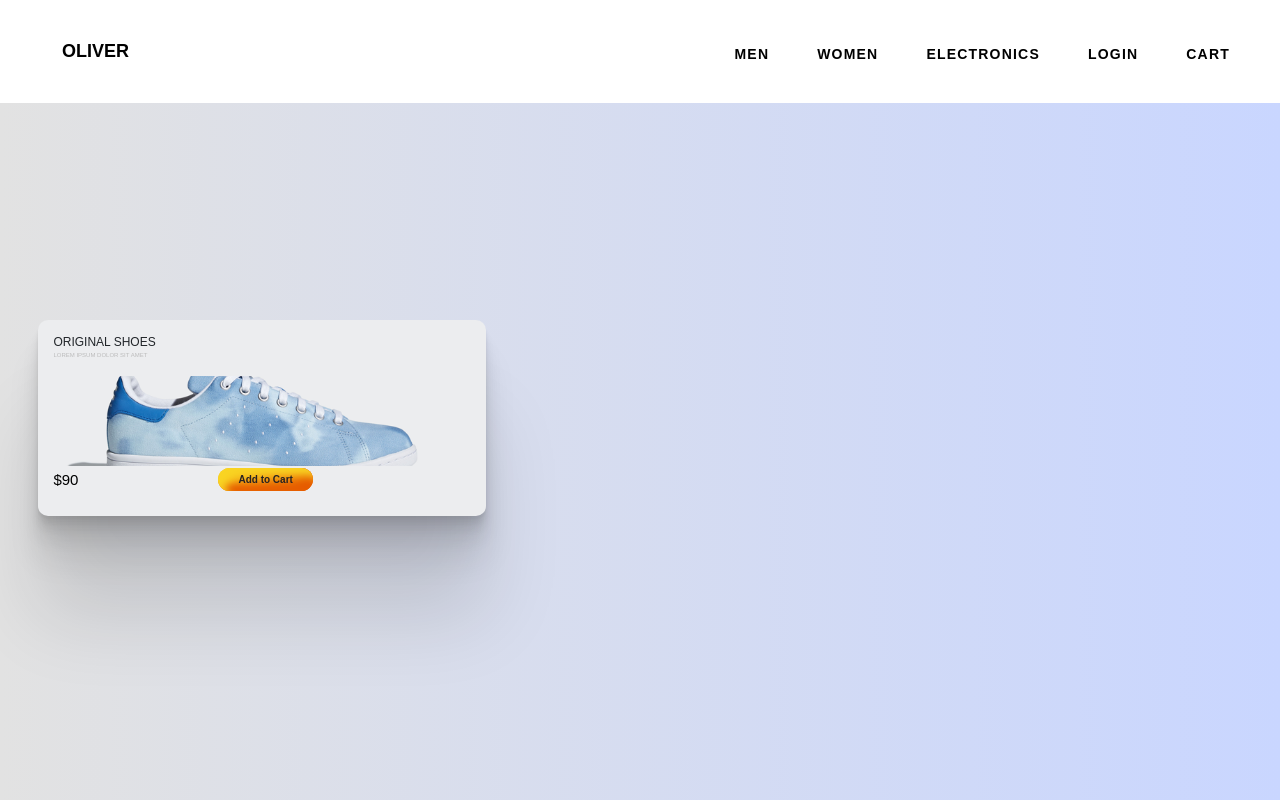
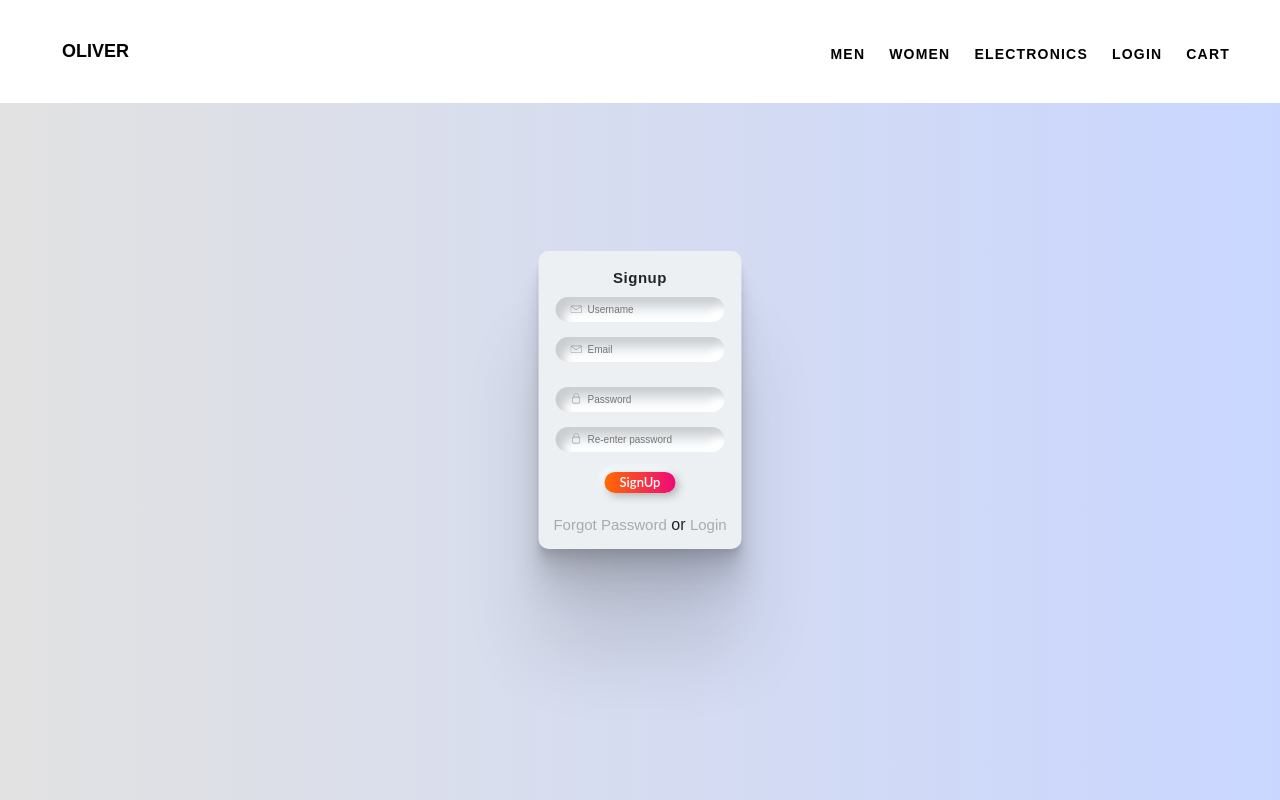
Before and after one commit to attainu/Nitish-Pravuranjan-Ecommerce-Website-au4, a React (Create React App) app in the folder frontend/: page / in a window 1280 px wide. Built offline with nearby package versions, Linux system fonts and the light colour scheme.

Commit message:
Added Links to FrontEnd

```diff
--- a/frontend/package.json
+++ b/frontend/package.json
@@ -11,6 +11,7 @@
     "react-bootstrap": "^1.0.0",
     "react-dom": "^16.13.1",
     "react-icons": "^3.9.0",
+    "react-router-dom": "^5.1.2",
     "react-scripts": "3.4.1"
   },
   "scripts": {
--- a/frontend/src/App.js
+++ b/frontend/src/App.js
@@ -1,24 +1,24 @@
-import React, { Component, Fragment } from 'react';
+import React, { Fragment } from 'react';
 import Signup from './components/signup/Signup';
 import Login from './components/signup/Login';
 import Navbar from './components/navbar/Navbar.js';
-import Container from './components/container/Container.js';
-
+import Container from './components/container/Product.js';
+import { BrowserRouter as Router, Route, Switch } from 'react-router-dom';
 import './App.css';
 
-
-
-class App extends Component {
-  render() {
-    return (
-      <Fragment>
+function App() {
+  return (
+    <Fragment>
+      <Router>
         <Navbar />
-        {/* <Signup /> */}
-        {/* <Login /> */}
-        <Container />
-      </Fragment>
-    )
-  }
+        <Switch>
+          <Route exact path='/' component={Signup} />
+          <Route path='/login' component={Login} />
+          <Route path='/products' component={Container} />
+        </Switch>
+      </Router>
+    </Fragment>
+  );
 }
 
 export default App;
--- a/frontend/src/components/Css/Navbar.css
+++ b/frontend/src/components/Css/Navbar.css
@@ -1,11 +1,9 @@
-
 nav {
   padding: 10px;
   background-color: #fff;
   width: 100%;
   height: auto;
   z-index: 300;
-
 }
 
 .brand {
@@ -42,7 +40,7 @@ nav ul li:last-child {
   margin-right: 24px;
 }
 
-nav ul li a {
+nav ul li {
   display: inline-block;
   outline: none;
   color: #000;
@@ -53,11 +51,9 @@ nav ul li a {
   font-weight: 700;
 }
 
-
 @media screen and (max-width: 864px) {
-
   .brand {
-            padding: 1px ;
+    padding: 1px;
   }
 
   .nav-wrapper {
@@ -85,6 +81,7 @@ nav ul li a {
     width: 100%;
     text-align: center;
     margin-bottom: 10px;
+    text-decoration: none;
   }
 
   .nav-wrapper ul li:nth-child(1) a {
@@ -110,13 +107,14 @@ nav ul li a {
     margin-left: 0;
   }
 
-      .nav-wrapper ul li a {
+  .nav-wrapper ul a {
     padding: 10px 24px;
     opacity: 0;
     color: #000;
     font-size: 14px;
     font-weight: 600;
     letter-spacing: 1.2px;
+    text-decoration: none;
     transform: translateX(-20px);
     transition: all 0.2s ease;
   }
--- a/frontend/src/components/Css/Signup.css
+++ b/frontend/src/components/Css/Signup.css
@@ -1,6 +1,5 @@
-
 .login-div {
-        min-width:auto;
+  min-width: auto;
   min-height: auto;
   padding: 15px 12px 12px 12px;
   border-radius: 10px;
@@ -8,13 +7,10 @@
   position: absolute;
   left: 50%;
   top: 50%;
-        transform: translate(-50%,-50%);
-        box-shadow:
-        0 2.8px 2.2px rgba(0, 0, 0, 0.034),
-        0 6.7px 5.3px rgba(0, 0, 0, 0.048),
-        0 12.5px 10px rgba(0, 0, 0, 0.06),
-        0 22.3px 17.9px rgba(0, 0, 0, 0.072),
-        0 41.8px 33.4px rgba(0, 0, 0, 0.086),
+  transform: translate(-50%, -50%);
+  box-shadow: 0 2.8px 2.2px rgba(0, 0, 0, 0.034),
+    0 6.7px 5.3px rgba(0, 0, 0, 0.048), 0 12.5px 10px rgba(0, 0, 0, 0.06),
+    0 22.3px 17.9px rgba(0, 0, 0, 0.072), 0 41.8px 33.4px rgba(0, 0, 0, 0.086),
     0 100px 80px rgba(0, 0, 0, 0.12);
 }
 
@@ -31,17 +27,18 @@
 }
 .fields input {
   border: none;
-        outline:none;
+  outline: none;
   background: none;
   font-size: 15px;
   color: #555;
-        padding:18px 18px 18px 18px;
+  padding: 18px 18px 18px 18px;
 }
-      .username, .password {
+.username,
+.password,
+.email {
   margin-bottom: 25px;
   border-radius: 30px;
-        box-shadow: inset 8px 8px 8px #cbced1,
-                    inset -8px -8px 8px #ffffff;
+  box-shadow: inset 8px 8px 8px #cbced1, inset -8px -8px 8px #ffffff;
 }
 .fields svg {
   height: 20px;
@@ -49,39 +46,58 @@
 }
 .signin-button {
   outline: none;
-        border:none;
+  border: none;
   cursor: pointer;
-        width:35%;
+  width: 35%;
   height: auto;
-        padding:6px 6px 6px 6px;
+  padding: 6px 6px 6px 6px;
   border-radius: 100px;
   font-size: 20px;
   font-weight: 700;
   font-family: 'Lato', sans-serif;
-        color:#fff;
+  color: #fff;
   text-align: center;
-        background: #ee0979;  /* fallback for old browsers */
-        background: -webkit-linear-gradient(to right, #ff6a00, #ee0979);  /* Chrome 10-25, Safari 5.1-6 */
-        background: linear-gradient(to right, #ff6a00, #ee0979); /* W3C, IE 10+/ Edge, Firefox 16+, Chrome 26+, Opera 12+, Safari 7+ */
-        box-shadow: 3px 3px 8px #b1b1b1,
-                    -3px -3px 8px #ffffff;
+  background: #ee0979; /* fallback for old browsers */
+  background: -webkit-linear-gradient(
+    to right,
+    #ff6a00,
+    #ee0979
+  ); /* Chrome 10-25, Safari 5.1-6 */
+  background: linear-gradient(
+    to right,
+    #ff6a00,
+    #ee0979
+  ); /* W3C, IE 10+/ Edge, Firefox 16+, Chrome 26+, Opera 12+, Safari 7+ */
+  box-shadow: 3px 3px 8px #b1b1b1, -3px -3px 8px #ffffff;
   transition: 0.5s;
   display: block;
   margin: 0 auto;
-
 }
 .signin-button:hover {
-        background: #FF512F;  /* fallback for old browsers */
-        background: -webkit-linear-gradient(to right, #DD2476, #FF512F);  /* Chrome 10-25, Safari 5.1-6 */
-        background: linear-gradient(to right, #DD2476, #FF512F); /* W3C, IE 10+/ Edge, Firefox 16+, Chrome 26+, Opera 12+, Safari 7+ */
-
-
+  background: #ff512f; /* fallback for old browsers */
+  background: -webkit-linear-gradient(
+    to right,
+    #dd2476,
+    #ff512f
+  ); /* Chrome 10-25, Safari 5.1-6 */
+  background: linear-gradient(
+    to right,
+    #dd2476,
+    #ff512f
+  ); /* W3C, IE 10+/ Edge, Firefox 16+, Chrome 26+, Opera 12+, Safari 7+ */
 }
 .signin-button:active {
-        background: #FF512F;  /* fallback for old browsers */
-        background: -webkit-linear-gradient(to right, #DD2476, #FF512F);  /* Chrome 10-25, Safari 5.1-6 */
-        background: linear-gradient(to right, #DD2476, #FF512F); /* W3C, IE 10+/ Edge, Firefox 16+, Chrome 26+, Opera 12+, Safari 7+ */
-
+  background: #ff512f; /* fallback for old browsers */
+  background: -webkit-linear-gradient(
+    to right,
+    #dd2476,
+    #ff512f
+  ); /* Chrome 10-25, Safari 5.1-6 */
+  background: linear-gradient(
+    to right,
+    #dd2476,
+    #ff512f
+  ); /* W3C, IE 10+/ Edge, Firefox 16+, Chrome 26+, Opera 12+, Safari 7+ */
 }
 .link {
   padding-top: 20px;
@@ -89,13 +105,13 @@
 }
 .link a {
   text-decoration: none;
-        color:#aaa;
+  color: #aaa;
   font-size: 15px;
 }
 
-      @media only screen and (min-device-width : 320px) and (max-device-width : 480px) {
+@media only screen and (min-device-width: 320px) and (max-device-width: 480px) {
   .login-div {
-          min-width:80%;
+    min-width: 80%;
   }
 
   .title {
@@ -106,37 +122,39 @@
   }
   .fields input {
     font-size: 14px;
-                padding:12px 12px 12px 12px;
+    padding: 12px 12px 12px 12px;
   }
-        .username, .password {
+  .username,
+  .password {
     margin-bottom: 20px;
   }
 
   .signin-button {
-                padding:6px 6px 6px 6px;
+    padding: 6px 6px 6px 6px;
     width: 35%;
     font-size: 15px;
     font-weight: 600;
   }
 }
 
-      @media only screen and (min-device-width : 480px) and (max-device-width : 1024px) {
+@media only screen and (min-device-width: 480px) and (max-device-width: 1024px) {
   .title {
     font-size: 15px;
     padding-top: 1px;
-                padding-bottom: 2px;;
+    padding-bottom: 2px;
     letter-spacing: 0.5px;
   }
   .fields {
     font-size: 12px;
-                padding:5px 5px 5px 5px;
+    padding: 5px 5px 5px 5px;
   }
   .fields input {
     font-size: 10px;
-                padding:5px 5px 5px 5px;
+    padding: 5px 5px 5px 5px;
   }
 
-        .username, .password {
+  .username,
+  .password {
     margin-bottom: 15px;
   }
   .fields svg {
@@ -144,7 +162,7 @@
     margin: 0px 0px 2px 15px;
   }
   .signin-button {
-                padding:1px 1px 1px 1px;
+    padding: 1px 1px 1px 1px;
     width: 40%;
     font-size: 13px;
     font-weight: 600;
--- a/frontend/src/components/container/Container.js
+++ /dev/null
@@ -1,23 +0,0 @@
-import React, { Component } from 'react';
-import './../Css/Container.css';
-
-class Container extends Component {
-        render() {
-                return (
-                        <div>
-                                <div className="product-card">
-      <h1>Original Shoes</h1>
-      <p>Lorem ipsum dolor sit amet</p>
-      <div className="product-pic"></div>
-      <div className="product-info">
-        <div className="product-price">$90</div>
-        <input type="submit" className="product-button" value="Add to Cart" />
-        {/* <input type="button" id="cart-button" className="hidden" /> */}
-      </div>
-    </div>
-                        </div>
-                )
-        }
-}
-
-export default Container;
--- /dev/null
+++ b/frontend/src/components/container/Product.js
@@ -0,0 +1,27 @@
+import React, { Component } from 'react';
+import './../Css/Container.css';
+
+class Product extends Component {
+  render() {
+    return (
+      <div>
+        <div className='product-card'>
+          <h1>Original Shoes</h1>
+          <p>Lorem ipsum dolor sit amet</p>
+          <div className='product-pic'></div>
+          <div className='product-info'>
+            <div className='product-price'>$90</div>
+            <input
+              type='submit'
+              className='product-button'
+              value='Add to Cart'
+            />
+            {/* <input type="button" id="cart-button" className="hidden" /> */}
+          </div>
+        </div>
+      </div>
+    );
+  }
+}
+
+export default Product;
--- a/frontend/src/components/navbar/Navbar.js
+++ b/frontend/src/components/navbar/Navbar.js
@@ -1,35 +1,46 @@
 import React, { Component } from 'react';
 import './../Css/Navbar.css';
 import Navbar from 'react-bootstrap/Navbar';
+import { Link } from 'react-router-dom';
 
 class navbar extends Component {
   render() {
     return (
       <div>
-                        <Navbar class="container-fluid" fixed="top">
+        <Navbar className='container-fluid' fixed='top'>
           <nav>
-                              <input type="checkbox" id="nav" className="hidden" />
-                              <label for="nav" class="nav-btn">
+            <input type='checkbox' id='nav' className='hidden' />
+            <label htmlFor='nav' className='nav-btn'>
               <i></i>
               <i></i>
               <i></i>
             </label>
-                              <div className="brand">
-                                    <a href="#">Oliver</a>
+            <div className='brand'>
+              <Link to='/'>Oliver</Link>
             </div>
-                              <div className="nav-wrapper">
+            <div className='nav-wrapper'>
               <ul>
-                                          <li><a href="#Men">Men</a></li>
-                                          <li><a href="#Women">Women</a></li>
-                                          <li><a href="#Electronics">Electronics</a></li>
-                                          <li><a href="#Login">Login</a></li>
-                                          <li><a href="#Cart">Cart</a></li>
+                <Link to='/men'>
+                  <li>Men</li>
+                </Link>
+                <Link to='/women'>
+                  <li>Women</li>
+                </Link>
+                <Link to='/electronics'>
+                  <li>Electronics</li>
+                </Link>
+                <Link to='/login'>
+                  <li>Login</li>
+                </Link>
+                <Link to='/cart'>
+                  <li>Cart</li>
+                </Link>
               </ul>
             </div>
           </nav>
         </Navbar>
       </div>
-                )
+    );
   }
 }
 
--- a/frontend/src/components/signup/Login.js
+++ b/frontend/src/components/signup/Login.js
@@ -1,42 +1,51 @@
 import React, { Component } from 'react';
-import {Button, Form} from 'react-bootstrap';
+import { Link } from 'react-router-dom';
+import { Button, Form } from 'react-bootstrap';
 import './../Css/Signup.css';
 
 class Login extends Component {
   render() {
     return (
-                        <div class="container-fluid">
-	<div className="login-div">
-	<div className="title">Login</div>
-	<div className="fields">
-
-		<div className="username">
-		<svg fill="#999" viewBox="0 0 1024 1024">
-			<path className="path1"
-				d="M896 307.2h-819.2c-42.347 0-76.8 34.453-76.8 76.8v460.8c0 42.349 34.453 76.8 76.8 76.8h819.2c42.349 0 76.8-34.451 76.8-76.8v-460.8c0-42.347-34.451-76.8-76.8-76.8zM896 358.4c1.514 0 2.99 0.158 4.434 0.411l-385.632 257.090c-14.862 9.907-41.938 9.907-56.802 0l-385.634-257.090c1.443-0.253 2.92-0.411 4.434-0.411h819.2zM896 870.4h-819.2c-14.115 0-25.6-11.485-25.6-25.6v-438.566l378.4 252.267c15.925 10.618 36.363 15.925 56.8 15.925s40.877-5.307 56.802-15.925l378.398-252.267v438.566c0 14.115-11.485 25.6-25.6 25.6z">
-			</path>
+      <div class='container-fluid'>
+        <div className='login-div'>
+          <div className='title'>Login</div>
+          <div className='fields'>
+            <div className='username'>
+              <svg fill='#999' viewBox='0 0 1024 1024'>
+                <path
+                  className='path1'
+                  d='M896 307.2h-819.2c-42.347 0-76.8 34.453-76.8 76.8v460.8c0 42.349 34.453 76.8 76.8 76.8h819.2c42.349 0 76.8-34.451 76.8-76.8v-460.8c0-42.347-34.451-76.8-76.8-76.8zM896 358.4c1.514 0 2.99 0.158 4.434 0.411l-385.632 257.090c-14.862 9.907-41.938 9.907-56.802 0l-385.634-257.090c1.443-0.253 2.92-0.411 4.434-0.411h819.2zM896 870.4h-819.2c-14.115 0-25.6-11.485-25.6-25.6v-438.566l378.4 252.267c15.925 10.618 36.363 15.925 56.8 15.925s40.877-5.307 56.802-15.925l378.398-252.267v438.566c0 14.115-11.485 25.6-25.6 25.6z'
+                ></path>
               </svg>
-          	<input type="username" className="user-input" placeholder="username" />
+              <input
+                type='username'
+                className='user-input'
+                placeholder='username'
+              />
             </div>
 
-        	<div className="password">
-          	<svg fill="#999" viewBox="0 0 1024 1024">
-            		<path className="path1"
-                  		d="M742.4 409.6h-25.6v-76.8c0-127.043-103.357-230.4-230.4-230.4s-230.4 103.357-230.4 230.4v76.8h-25.6c-42.347 0-76.8 34.453-76.8 76.8v409.6c0 42.347 34.453 76.8 76.8 76.8h512c42.347 0 76.8-34.453 76.8-76.8v-409.6c0-42.347-34.453-76.8-76.8-76.8zM307.2 332.8c0-98.811 80.389-179.2 179.2-179.2s179.2 80.389 179.2 179.2v76.8h-358.4v-76.8zM768 896c0 14.115-11.485 25.6-25.6 25.6h-512c-14.115 0-25.6-11.485-25.6-25.6v-409.6c0-14.115 11.485-25.6 25.6-25.6h512c14.115 0 25.6 11.485 25.6 25.6v409.6z">
-            		</path>
+            <div className='password'>
+              <svg fill='#999' viewBox='0 0 1024 1024'>
+                <path
+                  className='path1'
+                  d='M742.4 409.6h-25.6v-76.8c0-127.043-103.357-230.4-230.4-230.4s-230.4 103.357-230.4 230.4v76.8h-25.6c-42.347 0-76.8 34.453-76.8 76.8v409.6c0 42.347 34.453 76.8 76.8 76.8h512c42.347 0 76.8-34.453 76.8-76.8v-409.6c0-42.347-34.453-76.8-76.8-76.8zM307.2 332.8c0-98.811 80.389-179.2 179.2-179.2s179.2 80.389 179.2 179.2v76.8h-358.4v-76.8zM768 896c0 14.115-11.485 25.6-25.6 25.6h-512c-14.115 0-25.6-11.485-25.6-25.6v-409.6c0-14.115 11.485-25.6 25.6-25.6h512c14.115 0 25.6 11.485 25.6 25.6v409.6z'
+                ></path>
               </svg>
-          	<input type="password" className="pass-input" placeholder="password" />
+              <input
+                type='password'
+                className='pass-input'
+                placeholder='password'
+              />
+            </div>
           </div>
 
-	</div>
-
-      		<button className="signin-button">Login</button>
-      			<div className="link">
-        		<a href="#">Forgot password?</a> or <a href="#">Sign up</a>
+          <button className='signin-button'>Login</button>
+          <div className='link'>
+            <Link to='#'>Forgot Password</Link> or <Link to='/'>SignUp</Link>
           </div>
         </div>
       </div>
-                        )
+    );
   }
 }
 
--- a/frontend/src/components/signup/Signup.js
+++ b/frontend/src/components/signup/Signup.js
@@ -1,52 +1,105 @@
-import React, { Component } from 'react';
+import React, { useState } from 'react';
 // import {Button, Form} from 'react-bootstrap';
 import './../Css/Signup.css';
+import { Link } from 'react-router-dom';
+function Signup() {
+  const [formData, setformData] = useState({
+    name: '',
+    email: '',
+    password: '',
+    password2: '',
+  });
 
-class Signup extends Component {
-        render() {
+  const onChange = (e) => {
+    setformData({ ...formData, [e.target.name]: e.target.value });
+  };
+
+  const onSubmit = (e) => {
+    e.preventDefault();
+    console.log(formData);
+  };
   return (
-
-	<div class="container-fluid">
-	<div className="login-div">
-	<div className="title">Signup</div>
-	<div className="fields">
-
-		<div className="username">
-		<svg fill="#999" viewBox="0 0 1024 1024">
-			<path className="path1"
-				d="M896 307.2h-819.2c-42.347 0-76.8 34.453-76.8 76.8v460.8c0 42.349 34.453 76.8 76.8 76.8h819.2c42.349 0 76.8-34.451 76.8-76.8v-460.8c0-42.347-34.451-76.8-76.8-76.8zM896 358.4c1.514 0 2.99 0.158 4.434 0.411l-385.632 257.090c-14.862 9.907-41.938 9.907-56.802 0l-385.634-257.090c1.443-0.253 2.92-0.411 4.434-0.411h819.2zM896 870.4h-819.2c-14.115 0-25.6-11.485-25.6-25.6v-438.566l378.4 252.267c15.925 10.618 36.363 15.925 56.8 15.925s40.877-5.307 56.802-15.925l378.398-252.267v438.566c0 14.115-11.485 25.6-25.6 25.6z">
-			</path>
+    <div className='container-fluid'>
+      <div className='login-div'>
+        <div className='title'>Signup</div>
+        <form onSubmit={(e) => onSubmit(e)}>
+          <div className='fields'>
+            <div className='username'>
+              <svg fill='#999' viewBox='0 0 1024 1024'>
+                <path
+                  className='path1'
+                  d='M896 307.2h-819.2c-42.347 0-76.8 34.453-76.8 76.8v460.8c0 42.349 34.453 76.8 76.8 76.8h819.2c42.349 0 76.8-34.451 76.8-76.8v-460.8c0-42.347-34.451-76.8-76.8-76.8zM896 358.4c1.514 0 2.99 0.158 4.434 0.411l-385.632 257.090c-14.862 9.907-41.938 9.907-56.802 0l-385.634-257.090c1.443-0.253 2.92-0.411 4.434-0.411h819.2zM896 870.4h-819.2c-14.115 0-25.6-11.485-25.6-25.6v-438.566l378.4 252.267c15.925 10.618 36.363 15.925 56.8 15.925s40.877-5.307 56.802-15.925l378.398-252.267v438.566c0 14.115-11.485 25.6-25.6 25.6z'
+                ></path>
               </svg>
-          	<input type="username" className="user-input" placeholder="username" />
+              <input
+                type='username'
+                className='user-input'
+                placeholder='Username'
+                required
+                name='name'
+                onChange={(e) => onChange(e)}
+              />
+            </div>
+            <div className='email'>
+              <svg fill='#999' viewBox='0 0 1024 1024'>
+                <path
+                  className='path1'
+                  d='M896 307.2h-819.2c-42.347 0-76.8 34.453-76.8 76.8v460.8c0 42.349 34.453 76.8 76.8 76.8h819.2c42.349 0 76.8-34.451 76.8-76.8v-460.8c0-42.347-34.451-76.8-76.8-76.8zM896 358.4c1.514 0 2.99 0.158 4.434 0.411l-385.632 257.090c-14.862 9.907-41.938 9.907-56.802 0l-385.634-257.090c1.443-0.253 2.92-0.411 4.434-0.411h819.2zM896 870.4h-819.2c-14.115 0-25.6-11.485-25.6-25.6v-438.566l378.4 252.267c15.925 10.618 36.363 15.925 56.8 15.925s40.877-5.307 56.802-15.925l378.398-252.267v438.566c0 14.115-11.485 25.6-25.6 25.6z'
+                ></path>
+              </svg>
+              <input
+                type='email'
+                className='user-input'
+                placeholder='Email'
+                required
+                name='email'
+                onChange={(e) => onChange(e)}
+              />
             </div>
 
-        	<div className="password">
-          	<svg fill="#999" viewBox="0 0 1024 1024">
-            		<path className="path1"
-                  		d="M742.4 409.6h-25.6v-76.8c0-127.043-103.357-230.4-230.4-230.4s-230.4 103.357-230.4 230.4v76.8h-25.6c-42.347 0-76.8 34.453-76.8 76.8v409.6c0 42.347 34.453 76.8 76.8 76.8h512c42.347 0 76.8-34.453 76.8-76.8v-409.6c0-42.347-34.453-76.8-76.8-76.8zM307.2 332.8c0-98.811 80.389-179.2 179.2-179.2s179.2 80.389 179.2 179.2v76.8h-358.4v-76.8zM768 896c0 14.115-11.485 25.6-25.6 25.6h-512c-14.115 0-25.6-11.485-25.6-25.6v-409.6c0-14.115 11.485-25.6 25.6-25.6h512c14.115 0 25.6 11.485 25.6 25.6v409.6z">
-            		</path>
+            <div className='password'>
+              <svg fill='#999' viewBox='0 0 1024 1024'>
+                <path
+                  className='path1'
+                  d='M742.4 409.6h-25.6v-76.8c0-127.043-103.357-230.4-230.4-230.4s-230.4 103.357-230.4 230.4v76.8h-25.6c-42.347 0-76.8 34.453-76.8 76.8v409.6c0 42.347 34.453 76.8 76.8 76.8h512c42.347 0 76.8-34.453 76.8-76.8v-409.6c0-42.347-34.453-76.8-76.8-76.8zM307.2 332.8c0-98.811 80.389-179.2 179.2-179.2s179.2 80.389 179.2 179.2v76.8h-358.4v-76.8zM768 896c0 14.115-11.485 25.6-25.6 25.6h-512c-14.115 0-25.6-11.485-25.6-25.6v-409.6c0-14.115 11.485-25.6 25.6-25.6h512c14.115 0 25.6 11.485 25.6 25.6v409.6z'
+                ></path>
               </svg>
-          	<input type="password" className="pass-input" placeholder="password" />
+              <input
+                type='password'
+                className='pass-input'
+                placeholder='Password'
+                name='password'
+                required
+                onChange={(e) => onChange(e)}
+              />
             </div>
 
-        	<div className="password">
-	  	<svg fill="#999" viewBox="0 0 1024 1024">
-	    		<path className="path1"
-	    	  		d="M742.4 409.6h-25.6v-76.8c0-127.043-103.357-230.4-230.4-230.4s-230.4 103.357-230.4 230.4v76.8h-25.6c-42.347 0-76.8 34.453-76.8 76.8v409.6c0 42.347 34.453 76.8 76.8 76.8h512c42.347 0 76.8-34.453 76.8-76.8v-409.6c0-42.347-34.453-76.8-76.8-76.8zM307.2 332.8c0-98.811 80.389-179.2 179.2-179.2s179.2 80.389 179.2 179.2v76.8h-358.4v-76.8zM768 896c0 14.115-11.485 25.6-25.6 25.6h-512c-14.115 0-25.6-11.485-25.6-25.6v-409.6c0-14.115 11.485-25.6 25.6-25.6h512c14.115 0 25.6 11.485 25.6 25.6v409.6z">
-			</path>
+            <div className='password'>
+              <svg fill='#999' viewBox='0 0 1024 1024'>
+                <path
+                  className='path1'
+                  d='M742.4 409.6h-25.6v-76.8c0-127.043-103.357-230.4-230.4-230.4s-230.4 103.357-230.4 230.4v76.8h-25.6c-42.347 0-76.8 34.453-76.8 76.8v409.6c0 42.347 34.453 76.8 76.8 76.8h512c42.347 0 76.8-34.453 76.8-76.8v-409.6c0-42.347-34.453-76.8-76.8-76.8zM307.2 332.8c0-98.811 80.389-179.2 179.2-179.2s179.2 80.389 179.2 179.2v76.8h-358.4v-76.8zM768 896c0 14.115-11.485 25.6-25.6 25.6h-512c-14.115 0-25.6-11.485-25.6-25.6v-409.6c0-14.115 11.485-25.6 25.6-25.6h512c14.115 0 25.6 11.485 25.6 25.6v409.6z'
+                ></path>
               </svg>
-	  	<input type="password" className="pass-input" placeholder="re-enter password" />
+              <input
+                type='password'
+                className='pass-input'
+                placeholder='Re-enter password'
+                name='password2'
+                required
+                onChange={(e) => onChange(e)}
+              />
             </div>
           </div>
 
-      		<button className="signin-button">Signup</button>
-      			<div className="link">
-        		<a href="#">Forgot password?</a> or <a href="#">Sign up</a>
+          <input type='submit' className='signin-button' value='SignUp' />
+        </form>
+        <div className='link'>
+          <Link to='#'>Forgot Password</Link> or <Link to='/login'>Login</Link>
         </div>
       </div>
     </div>
-)
-}
+  );
 }
 
 export default Signup;
```
Also changed, not shown: 1 other file (tests, documents, lock files or other folders). Lines whose indentation alone changed are shown as unchanged.
